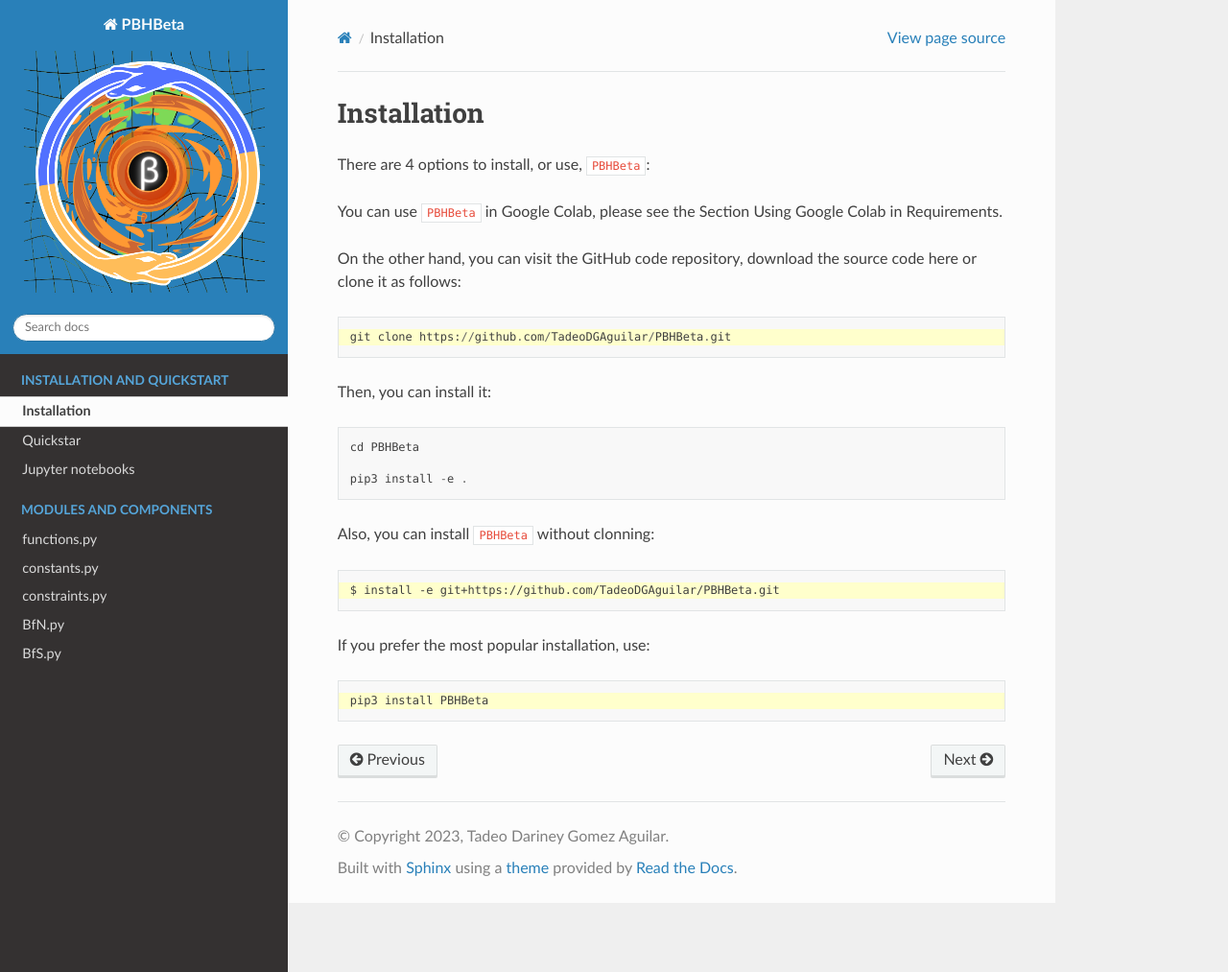
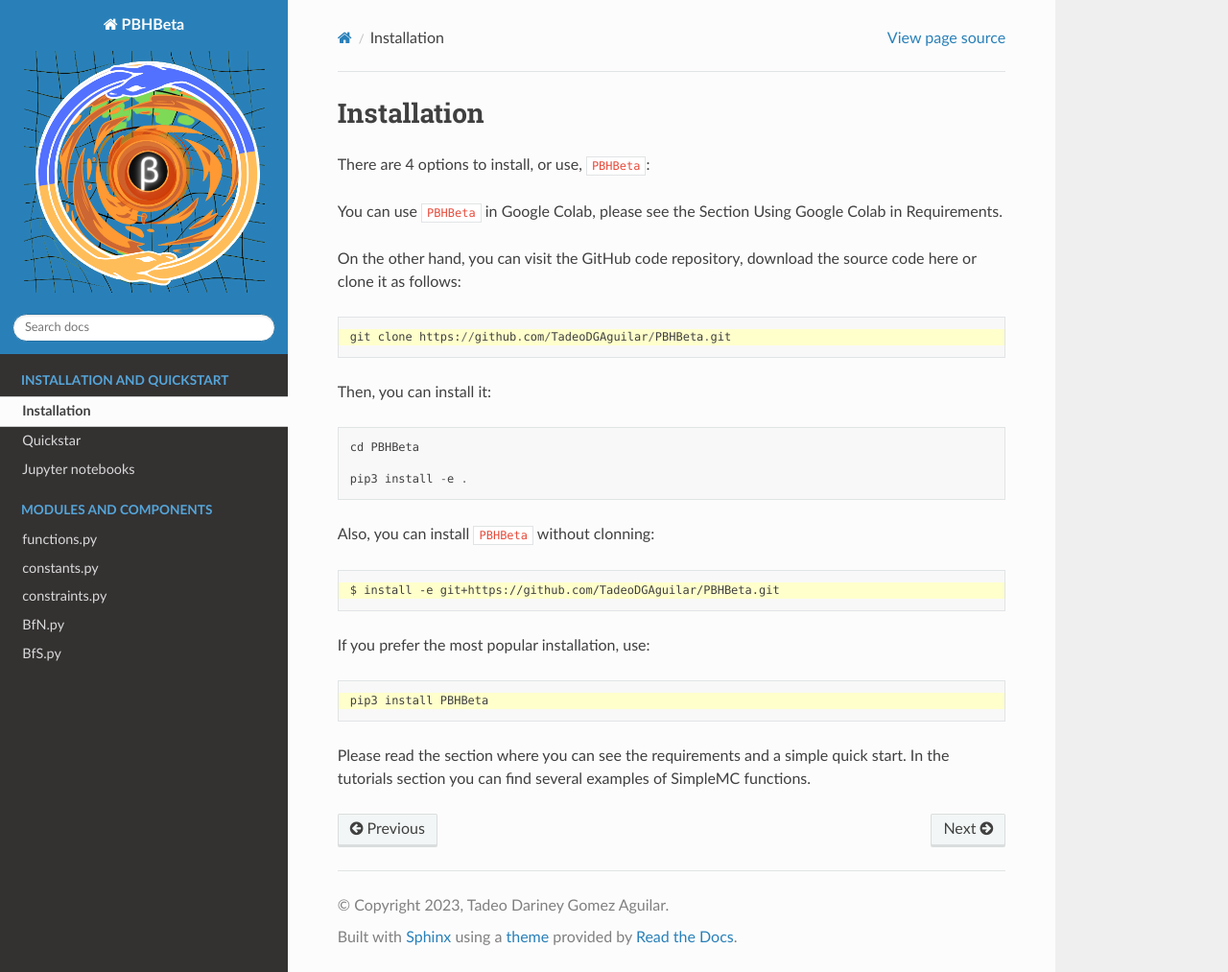
Before and after one commit to TadeoDGAguilar/PBHBeta, a Sphinx documentation site: the page built from docs/Installation.md, in a window 1280 px wide and 1013 px high. Shown: the whole window at 96% size. Built offline with Sphinx 7.4.7 and the Read the Docs theme 2.0.0, drawn with Linux system fonts in a browser that asks for light colours.

Commit message:
Update Installation.md

````diff
--- a/docs/Installation.md
+++ b/docs/Installation.md
@@ -39,3 +39,4 @@
 ---
 pip3 install PBHBeta
 ```
+Please read the section where you can see the requirements and a simple quick start. In the tutorials section you can find several examples of SimpleMC functions.
````
